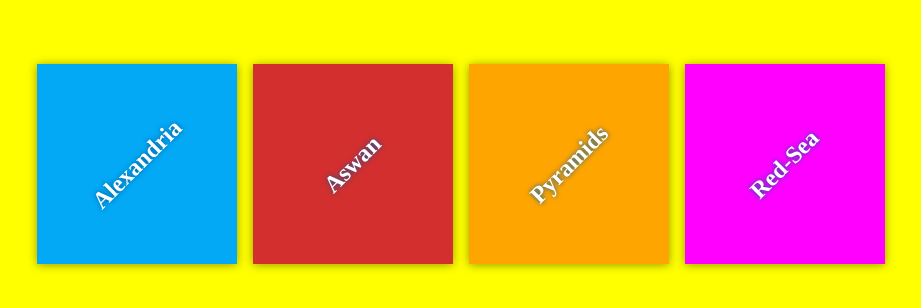
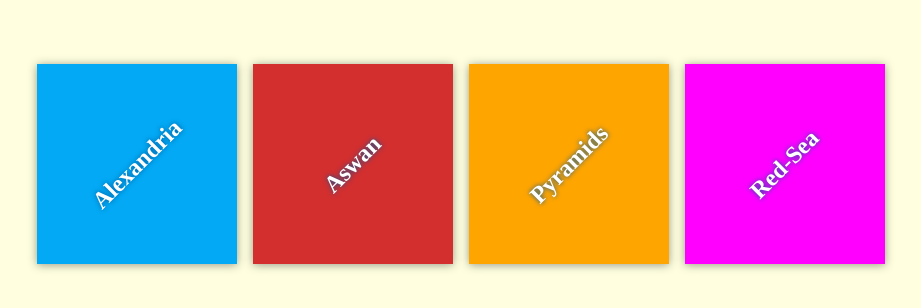
Before and after one commit to mamiomnia/Travels, a plain HTML site: page index.html in a window 1280 px wide. Shown: the part 236-544 px from the top of the page, without its empty margins (179-1100 px from the left). Drawn offline with Linux system fonts and the light colour scheme.

Commit message:
change background color

```diff
--- a/css/app.css
+++ b/css/app.css
@@ -13,7 +13,7 @@ body {
     display: flex;
     margin: 0;
     height: 100%;
-    background-color: yellow;
+    background-color: lightyellow;
 }
 
 .container {
```
